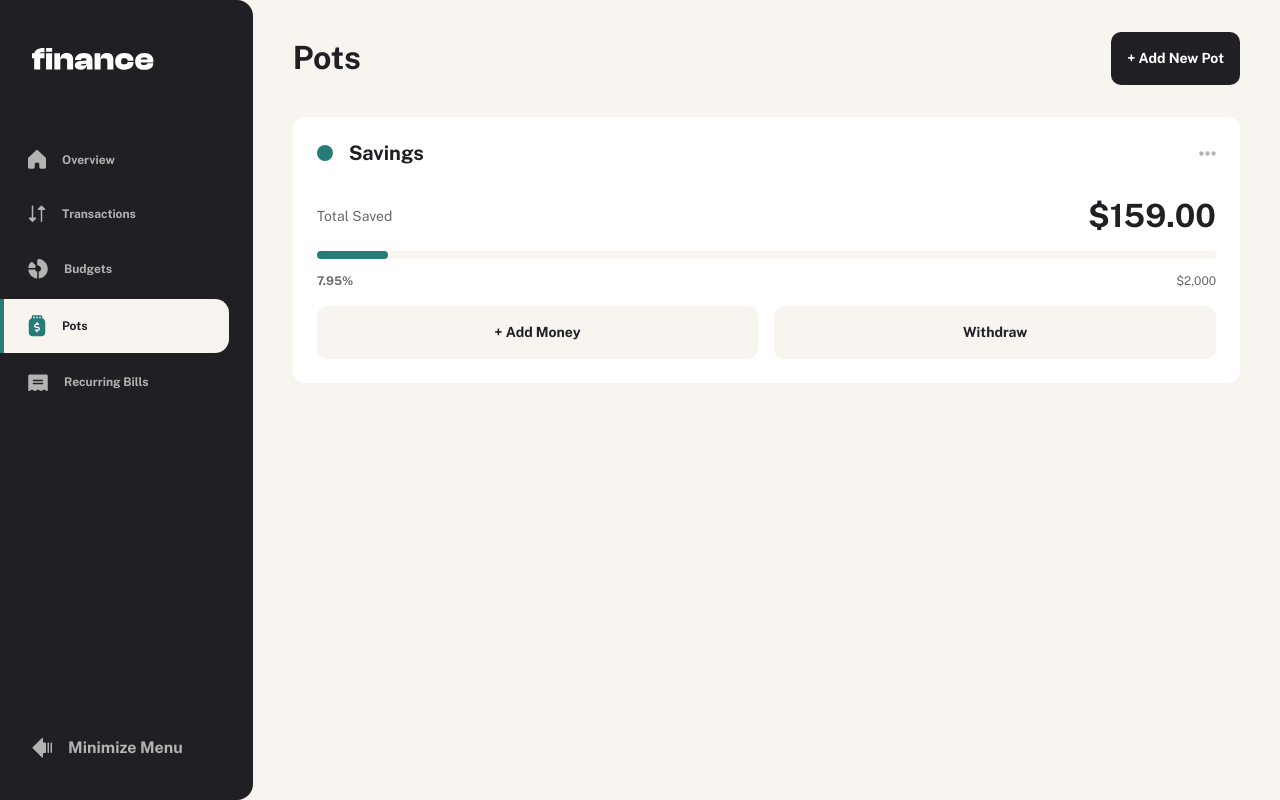
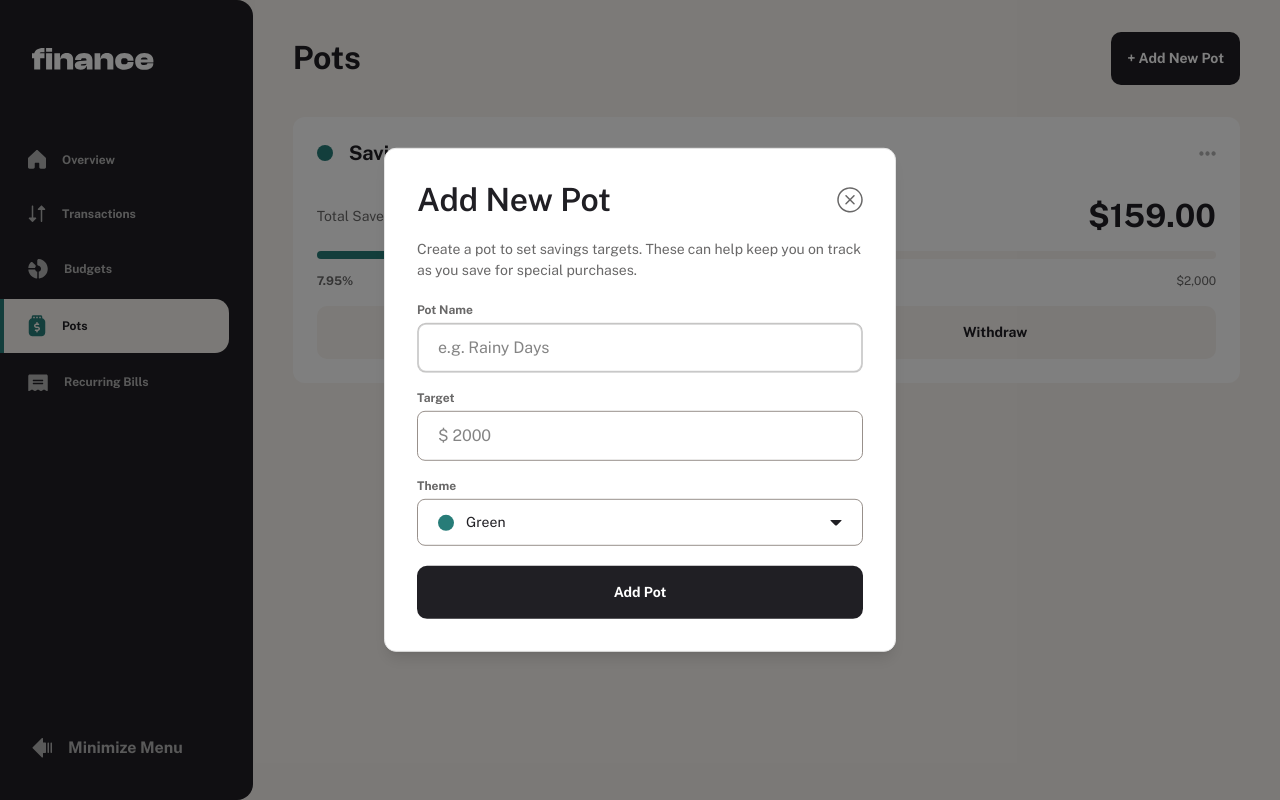
Before and after one commit to travistn/finance-tracker, a Next.js app: page /pots in a window 1280 px wide. Both pictures are taken after a click on the button "+ Add New Pot". Built offline with nearby package versions, Linux system fonts and the light colour scheme.

Commit message:
Create a PotForm to add or edit pots

```diff
--- a/app/(dashboard)/pots/page.tsx
+++ b/app/(dashboard)/pots/page.tsx
@@ -1,12 +1,14 @@
-import Button from '@/components/Button';
+'use client';
+
 import Pot from '@/components/Pot';
+import PotForm from '@/components/PotForm';
 
 const Pots = () => {
   return (
     <div className='flex flex-col gap-8'>
       <div className='flex items-center justify-between'>
         <h1 className='text-preset-1 text-gray-900'>Pots</h1>
-        <Button>+ Add New Pot</Button>
+        <PotForm action='add' title='+ Add New Pot' />
       </div>
       <Pot />
     </div>
--- /dev/null
+++ b/components/PotForm.tsx
@@ -0,0 +1,186 @@
+'use client';
+
+import { useState } from 'react';
+import {
+  Dialog,
+  DialogClose,
+  DialogContent,
+  DialogDescription,
+  DialogFooter,
+  DialogHeader,
+  DialogTitle,
+  DialogTrigger,
+} from './ui/dialog';
+import {
+  DropdownMenu,
+  DropdownMenuContent,
+  DropdownMenuItem,
+  DropdownMenuSeparator,
+  DropdownMenuTrigger,
+} from './ui/dropdown-menu';
+
+import Button from './Button';
+import { themes, colors } from '../constants/data.json';
+import { ThemeType } from '@/types';
+
+interface PotFormProps {
+  action: string;
+  title: string;
+}
+
+const getColor = (color: string) => {
+  return (
+    <div className='flex items-center gap-3'>
+      <div className={`w-[16px] h-[16px] rounded-full ${themes[color as keyof ThemeType]}`} />
+      <p>{color}</p>
+    </div>
+  );
+};
+
+const PotForm = ({ action, title }: PotFormProps) => {
+  const [potFormData, setPotFormData] = useState({
+    name: '',
+    target: '',
+    theme: 'green',
+  });
+
+  const [errors, setErrors] = useState({
+    name: '',
+    target: '',
+  });
+
+  const validateInputs = (name: string, value: string) => {
+    let error = '';
+
+    if (name === 'name' && value.length < 3) {
+      error = 'Name must be at least 3 characters';
+    }
+
+    if (name === 'target' && !/^[0-9]+$/.test(value)) {
+      error = 'Only numbers are allowed';
+    }
+
+    setErrors((prevErrors) => ({
+      ...prevErrors,
+      [name]: error,
+    }));
+  };
+
+  const handleChange = (e: { target: { name: string; value: string } }) => {
+    const { name, value } = e.target;
+
+    setPotFormData((prevData) => ({
+      ...prevData,
+      [name]: value,
+    }));
+
+    validateInputs(name, value);
+  };
+
+  return (
+    <Dialog>
+      <DialogTrigger asChild>
+        <Button>{title}</Button>
+      </DialogTrigger>
+      <DialogContent className='bg-white flex flex-col gap-5 px-5 py-6 rounded-[12px] md:p-8'>
+        <DialogHeader className='flex flex-row justify-between'>
+          <DialogTitle className='text-[20px] leading-[1.2] text-gray-900 md:text-[32px]'>
+            {action === 'add' ? 'Add New Pot' : 'Edit Pot'}
+          </DialogTitle>
+          <DialogClose asChild>
+            <img
+              src='/assets/images/icon-close-modal.svg'
+              className='hover:cursor-pointer hover:opacity-80'
+            />
+          </DialogClose>
+        </DialogHeader>
+        <DialogDescription className='leading-[1.5] text-gray-500'>
+          {action === 'add'
+            ? 'Create a pot to set savings targets. These can help keep you on track as you save for special purchases.'
+            : 'If your saving targets change, feel free to update your pots.'}
+        </DialogDescription>
+        <div className='flex flex-col gap-4'>
+          <div className='flex flex-col gap-1 relative'>
+            <label className='text-preset-5-bold text-gray-500'>Pot Name</label>
+            <input
+              name='name'
+              value={potFormData.name}
+              onChange={handleChange}
+              placeholder='e.g. Rainy Days'
+              className={`border border-beige-500 rounded-[8px] px-5 py-3 ${
+                errors.name ? 'border-red outline-red' : ''
+              }`}
+            />
+            {errors.name && (
+              <p className='text-preset-5 text-gray-500 absolute -bottom-6 right-0'>
+                {errors.name}
+              </p>
+            )}
+          </div>
+          <div className='flex flex-col gap-1 relative'>
+            <label className='text-preset-5-bold text-gray-500'>Target</label>
+            <input
+              name='target'
+              value={potFormData.target}
+              onChange={handleChange}
+              placeholder='$ 2000'
+              className={`border border-beige-500 rounded-[8px] px-5 py-3 ${
+                errors.target ? 'border-red outline-red' : ''
+              }`}
+            />
+            {errors.target && (
+              <p className='text-preset-5 text-gray-500 absolute -bottom-6 right-0'>
+                {errors.target}
+              </p>
+            )}
+          </div>
+          <div className='flex flex-col gap-1'>
+            <label className='text-preset-5-bold text-gray-500'>Theme</label>
+            <DropdownMenu>
+              <DropdownMenuTrigger className='flex items-center gap-4 px-5 py-3 rounded-[8px] border border-beige-500 text-preset-4 text-gray-900 select-none capitalize hover:cursor-pointer'>
+                {getColor(potFormData.theme)}
+                <img
+                  src='/assets/images/icon-caret-down.svg'
+                  alt='dropdown-arrow'
+                  className='ml-auto'
+                />
+              </DropdownMenuTrigger>
+              <DropdownMenuContent className='min-w-[var(--radix-popper-anchor-width)]'>
+                {colors.map((color, index) => (
+                  <div key={index}>
+                    <DropdownMenuItem
+                      id={color}
+                      onClick={(e) =>
+                        setPotFormData((prevData) => ({
+                          ...prevData,
+                          theme: e.currentTarget.id,
+                        }))
+                      }
+                      className='text-gray-900 text-preset-4 capitalize hover:cursor-pointer'>
+                      <div className='w-full flex items-center'>
+                        <div className='flex items-center gap-3'>
+                          <div
+                            className={`w-4 h-4 rounded-full ${themes[color as keyof ThemeType]}`}
+                          />
+                          <p>{color}</p>
+                        </div>
+                      </div>
+                    </DropdownMenuItem>
+                    <DropdownMenuSeparator
+                      className={`${index + 1 === colors.length ? 'hidden' : ''}`}
+                    />
+                  </div>
+                ))}
+              </DropdownMenuContent>
+            </DropdownMenu>
+          </div>
+        </div>
+        <DialogFooter>
+          <Button className='w-full'>{action === 'add' ? 'Add Pot' : 'Save Changes'}</Button>
+        </DialogFooter>
+      </DialogContent>
+    </Dialog>
+  );
+};
+
+export default PotForm;
```
